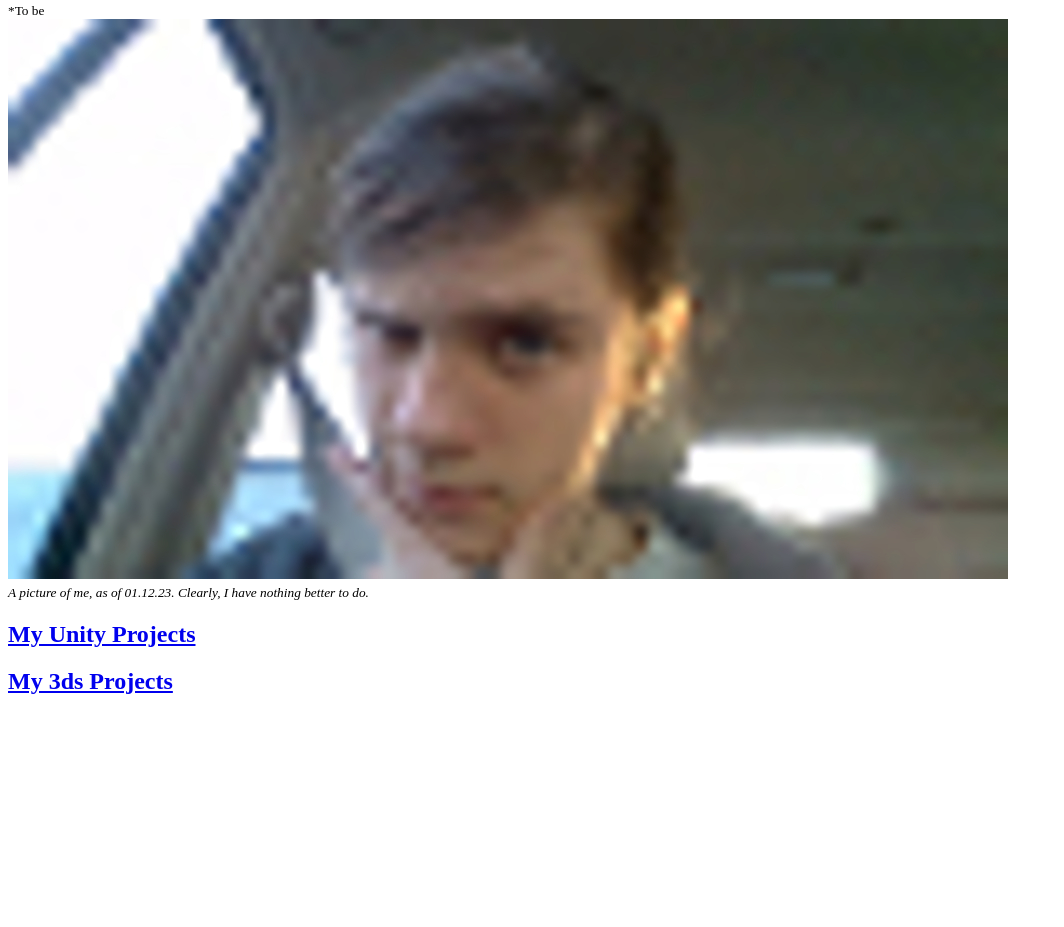
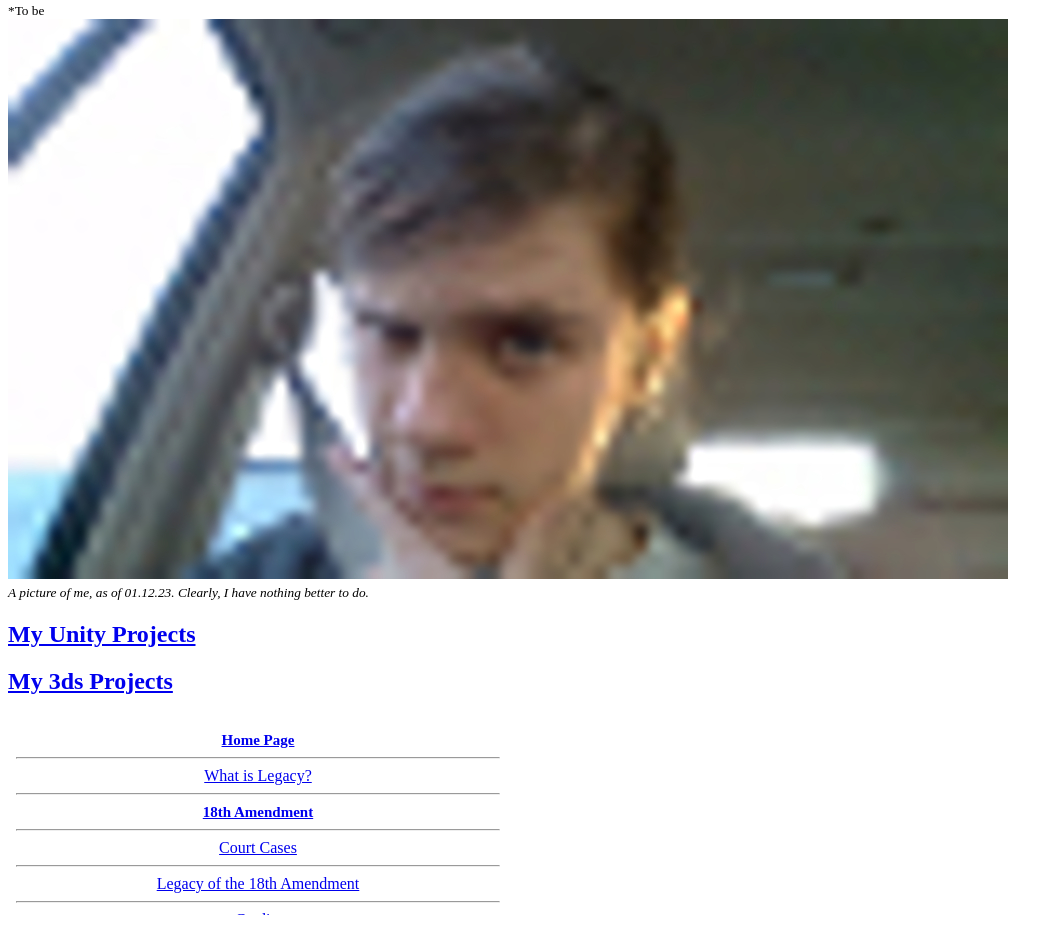
Before and after one commit to MADOK1/MaddockPearson.com, a plain HTML site: page index.html in a window 1280 px wide. Shown: the part 79-1006 px from the top of the page, without its empty margins (0-1064 px from the left). Before the commit the page ends 820 px from the top, so only its background shows below. Drawn offline with Linux system fonts and the light colour scheme.

Commit message:
Update index.html

```diff
--- a/index.html
+++ b/index.html
@@ -21,7 +21,7 @@
     <br>
     <a href="UnityProjects/UnityProjectsIndex.html"><h2>My Unity Projects</h2></a>
     <a href="3dsProjects/3dsProjectsIndex.html"><h2>My 3ds Projects</h2></a>
-
+    <embed type="text/html" src="sidenav.html" width="500" height="200">
 
 <br>
 
```
